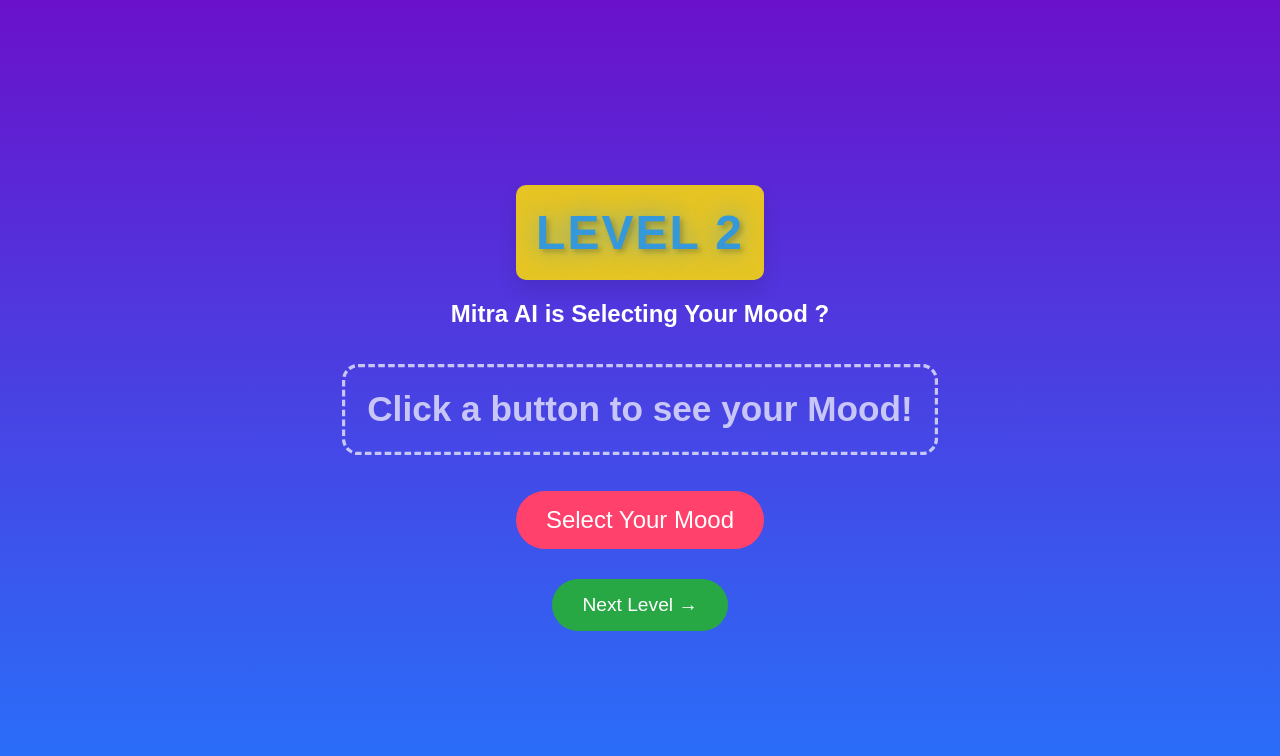
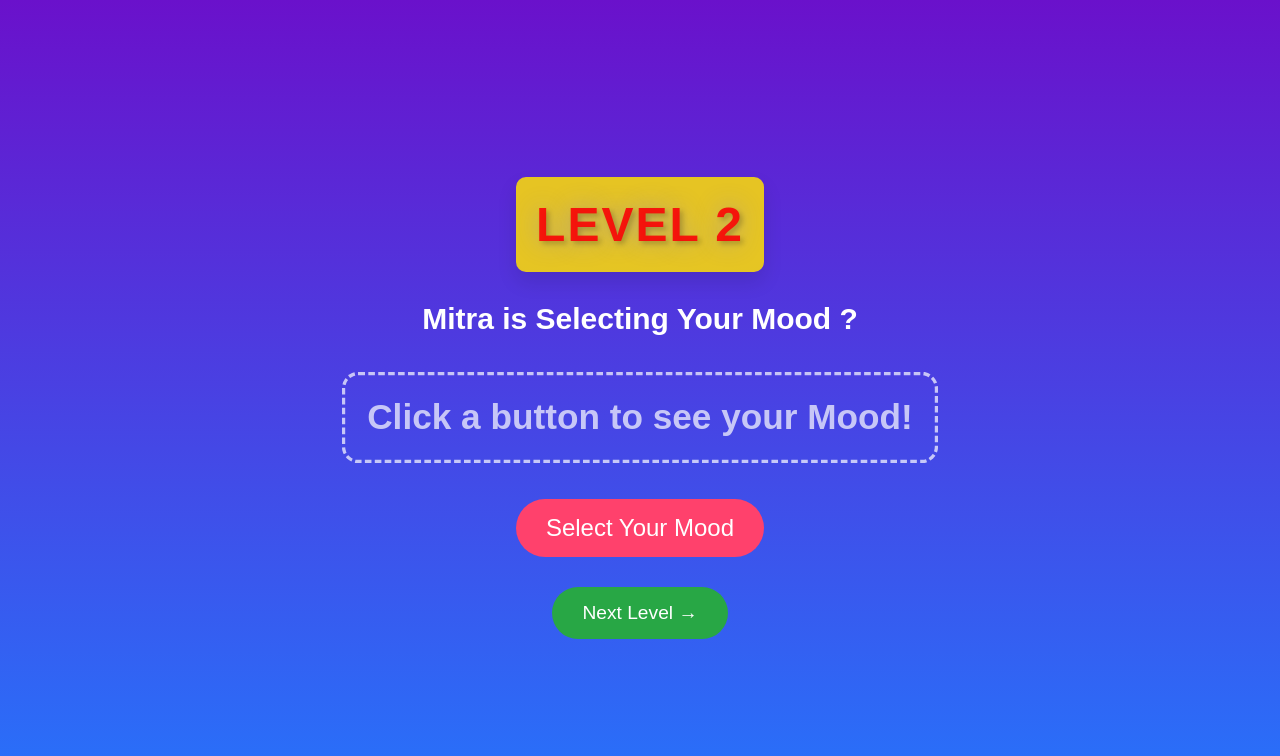
Before and after one commit to abdulwahedsabri/Level2, a plain HTML site: page index.html in a window 1280 px wide. Drawn offline with Linux system fonts and the light colour scheme.

Commit message:
Index.html

```diff
--- a/index.html
+++ b/index.html
@@ -80,6 +80,15 @@
         box-shadow: 0 4px 10px rgba(0, 0, 0, 0.3);
       }
 
+      .question {
+        padding-top: 30px;
+        margin-bottom: 20px;
+        font-size: 30px;
+        font-weight: bold;
+        color: white;
+        text-align: center;
+      }
+
       @media (max-width: 600px) {
         .mood {
           font-size: 1.5rem;
@@ -118,9 +127,9 @@
       .styled-text {
         font-size: 48px;
         font-weight: bold;
-        color: #3498db; /* Best color: A vibrant blue */
+        color: #f80808eb; /* Best color: A vibrant blue */
         text-shadow: 3px 3px 5px rgba(0, 0, 0, 0.2),
-          0 0 25px rgba(52, 152, 219, 0.7); /* Shadow effect */
+          0 0 25px rgba(165, 152, 152, 0.929); /* Shadow effect */
         letter-spacing: 2px; /* Adding space between letters */
         text-transform: uppercase; /* Transform text to uppercase */
         padding: 20px;
@@ -145,7 +154,7 @@
   </head>
   <body>
     <div class="styled-text">Level 2</div>
-    <h2>Mitra AI is Selecting Your Mood ?</h2>
+    <div class="question">Mitra is Selecting Your Mood ?</div>
     <div class="mood" id="mood-display">Click a button to see your Mood!</div>
     <button class="mood-btn" id="mood-btn">Select Your Mood</button>
     <div>
```
